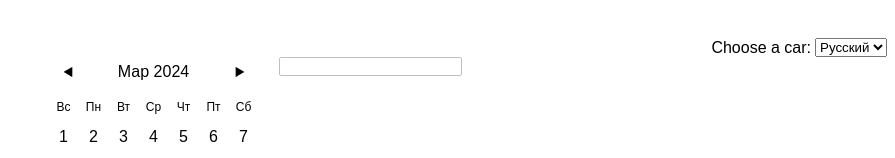
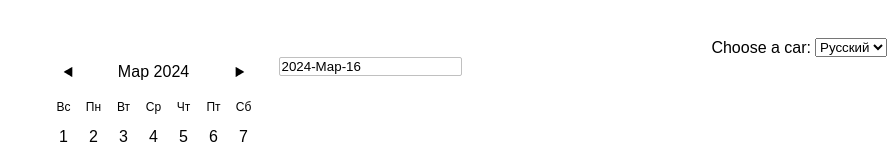
Before and after one commit to starik061/working-hands-vue, a Vue app: page / in a window 1280 px wide. Shown: the top 158 px of the page, without its empty margins (385-1280 px from the left). Built offline with nearby package versions, Linux system fonts and the light colour scheme.

Commit message:
made active Date visibility in input and fix month lang chnge when change lang event

```diff
--- a/src/App.vue
+++ b/src/App.vue
@@ -32,7 +32,7 @@
       </div>
     </div>
     <form action="">
-      <input class="date-input" type="text">
+      <input class="date-input" type="text" :value="activeFullDate">
     </form>
   </div>
 </template>
@@ -57,6 +57,19 @@ export default {
     };
   },
   computed: {
+    activeFullDate() {
+      if (this.currentMonth && this.activeDay) {
+
+
+        const [month, year] = this.currentMonth.split(" ");
+
+
+        const dayFormatted = this.activeDay < 10 ? `0${this.activeDay}` : this.activeDay;
+
+        return `${year}-${month}-${dayFormatted}`;
+      }
+      return "not choosen";
+    }
   },
   methods: {
     getCurrentMonth() {
@@ -77,8 +90,16 @@ export default {
     },
 
     changeLanguage(ev) {
+      const currentMonth = this.currentMonth.split(" ")[0];
+      let currentYear = this.currentMonth.split(" ")[1];
+
+      let monthIndex = monthData.findIndex((el) => {
+        return el.language[this.lang] === currentMonth
+      });
+
       this.lang = ev.target.value;
-      this.getCurrentMonth()
+
+      this.currentMonth = `${monthData[monthIndex]["language"][this.lang]} ${currentYear}`;
     },
 
     handlePrevMonthClick() {
```
